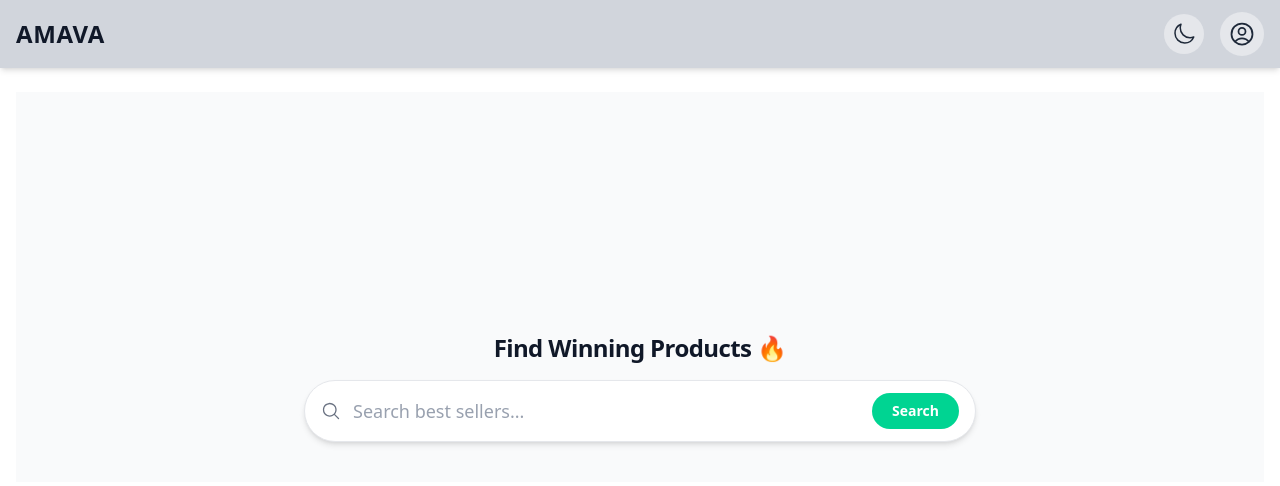
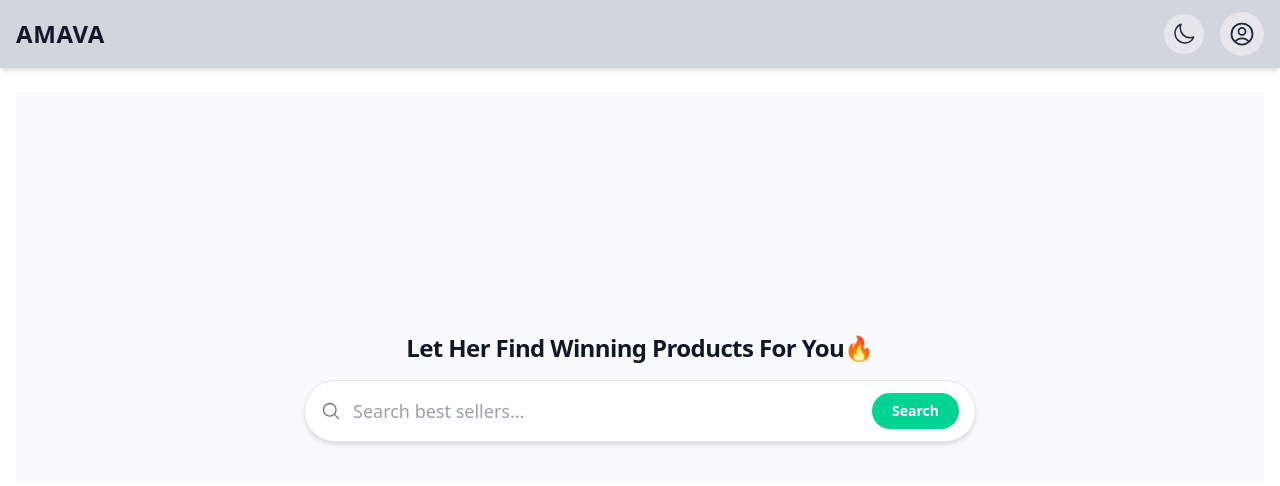
Before and after one commit to Aurabiq-A/AMAVA-Frontend, a React (Vite) app: page / in a window 1280 px wide. Shown: the top 486 px of the page. Built offline with nearby package versions, Linux system fonts and the light colour scheme.

Commit message:
heading is changed

```diff
--- a/src/pages/Home.tsx
+++ b/src/pages/Home.tsx
@@ -34,7 +34,7 @@ const Home: React.FC = () => {
         ${darkMode ? "bg-gray-800 text-white" : "bg-gray-50 text-gray-900"}`}
     >
       <h2 className="text-2xl font-semibold text-center mb-4 tracking-tight">
-        Find Winning Products 🔥
+        Let Her Find Winning Products For You🔥
       </h2>
       {/*<p
         className={`text-center mb-10 text-lg max-w-xl ${
```
